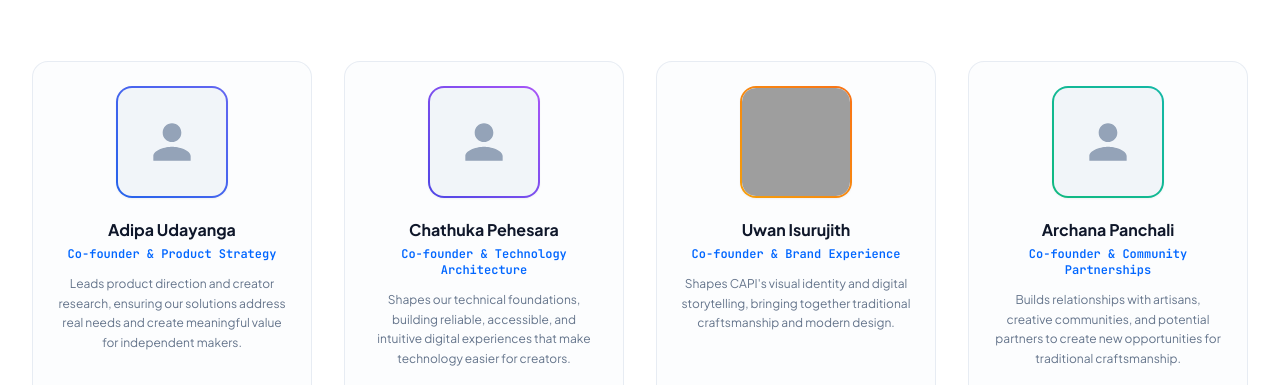
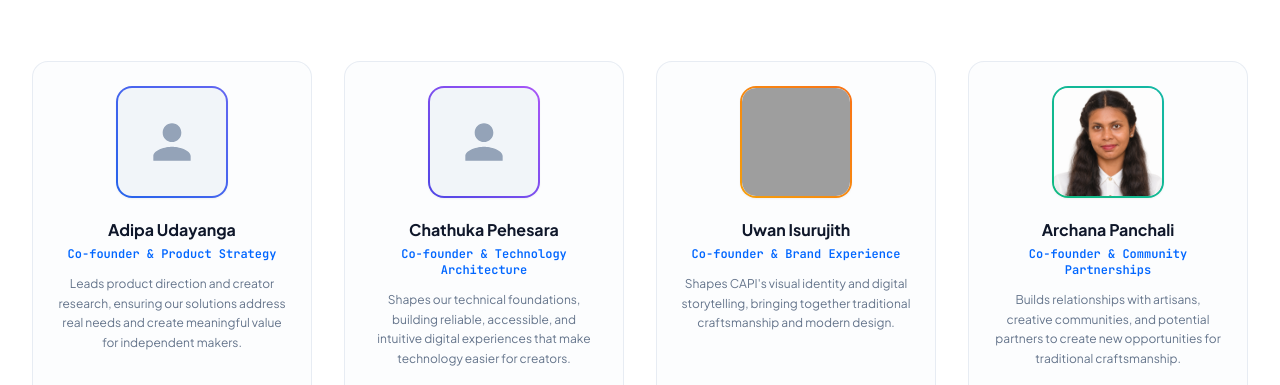
Before and after one commit to capi-techno/capi-techno.github.io, a plain HTML site: page index.html in a window 1280 px wide. Shown: the part 6286-6671 px from the top of the page. Drawn offline with nearby package versions, Linux system fonts and the light colour scheme; grey boxes are pictures that could not be loaded.

Commit message:
Add Panchali's team photo

```diff
--- a/index.html
+++ b/index.html
@@ -1761,13 +1761,11 @@
               oncontextmenu="return false;">
               <div
                 class="relative w-full h-full rounded-[14px] bg-slate-100 dark:bg-slate-800 flex items-center justify-center overflow-hidden">
-                <svg class="w-14 h-14 text-slate-400 dark:text-slate-500 group-hover:scale-105 transition-transform pointer-events-none select-none"
+                <img src="assests/panchali.png" alt="Archana Panchali"
+                  class="w-full h-full object-cover object-top rounded-[14px] group-hover:scale-105 transition-transform duration-300 pointer-events-none select-none"
                   draggable="false"
                   oncontextmenu="return false;"
-                  fill="currentColor" viewBox="0 0 24 24">
-                  <path
-                    d="M12 12c2.21 0 4-1.79 4-4s-1.79-4-4-4-4 1.79-4 4 1.79 4 4 4zm0 2c-2.67 0-8 1.34-8 4v2h16v-2c0-2.66-5.33-4-8-4z" />
-                </svg>
+                  loading="lazy" />
                 <!-- Transparent shield preventing direct interaction / drag-and-drop / saving -->
                 <div class="absolute inset-0 z-10 bg-transparent select-none" oncontextmenu="return false;"></div>
               </div>
```
Also changed, not shown: assests/panchali.png (added).
